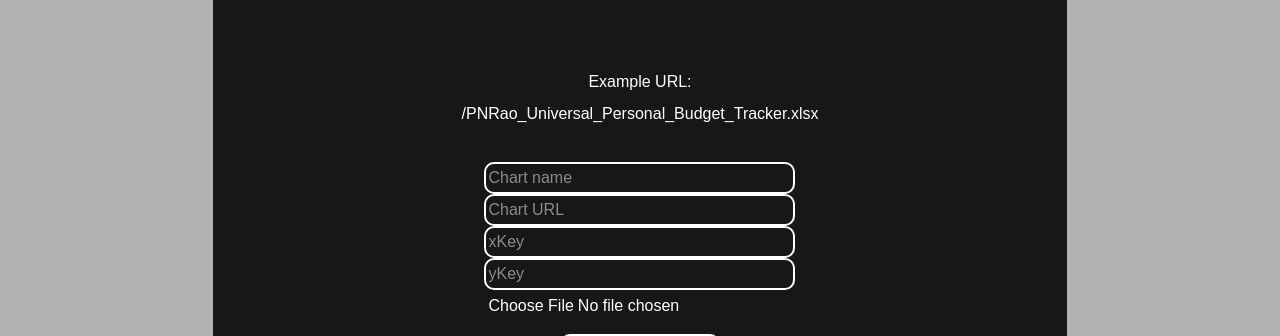
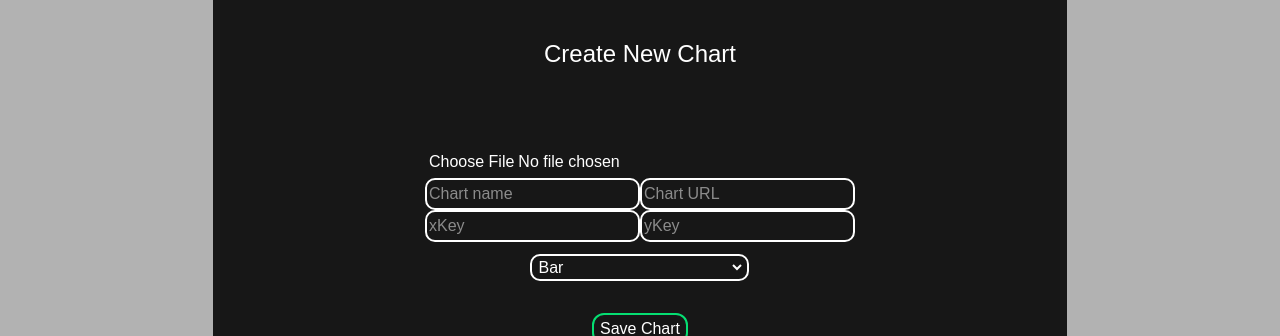
Before and after one commit to ElijDavis/Management-Application, a Next.js app in the folder manage-app/: page /dashboard in a window 1280 px wide. Both pictures are taken after a click on the button 1116 px from the left and 120 px from the top of the page. Shown: the part 210-546 px from the top of the page. Built offline with nearby package versions, Linux system fonts and the light colour scheme; no server answers; the database is empty.

Commit message:
Data Normalization: Normalized data rows for easier ingestion

```diff
--- a/manage-app/app/components/modals/newGraph.tsx
+++ b/manage-app/app/components/modals/newGraph.tsx
@@ -15,16 +15,6 @@ export default function CreateChart({ onClose }: { onClose: () => void }) {
   const [chartType, setChartType] = useState("bar");
   const [file, setFile] = useState<File | null>(null);
   const [showToast, setShowToast] = useState(false);
-
-  /*const handleSubmit = () => {
-    try {
-      saveChart(name, chartType as any, url, xKey, yKey);
-      //alert("Chart saved!");
-      setShowToast(true);
-    } catch (err) {
-      alert((err as Error).message);
-    }
-  };*/
 
   const handleSubmit = async () => {
     try {
@@ -54,16 +44,17 @@ export default function CreateChart({ onClose }: { onClose: () => void }) {
     <div className="fixed inset-0 flex flex-col items-center justify-center bg-black/30 bg-opacity-50 z-50" onClick={onClose}>
       <div className="bg-foreground rounded-lg flex flex-col justify-center items-center text-background w-2/3 h-2/3" onClick={(e) => e.stopPropagation()}>
         <h1 className="text-background text-2xl mb-20">Create New Chart</h1>
-        <p className="mb-2">Example URL:</p>
-        <p className="mb-10">/PNRao_Universal_Personal_Budget_Tracker.xlsx</p>
         <div className="mb-10 flex flex-col items-center">
           <div className="flex flex-col space-y-2 mb-5">
-            <input value={name} onChange={e => setName(e.target.value)} placeholder="Chart name" className="outline-offset-2 outline-2 outline-background rounded-md"/>
-            <input value={url} onChange={e => setUrl(e.target.value)} placeholder="Chart URL" className="outline-offset-2 outline-2 outline-background rounded-md"/>
-            <input value={xKey} onChange={e => setXKey(e.target.value)} placeholder="xKey" className="outline-offset-2 outline-2 outline-background rounded-md"/>
-            <input value={yKey} onChange={e => setYKey(e.target.value)} placeholder="yKey" className="outline-offset-2 outline-2 outline-background rounded-md"/>
             <input type="file" accept=".xlsx,.xls" onChange={(e) => setFile(e.target.files?.[0] || null)}/>
-
+            <div className="flex space-x-2">
+              <input value={name} onChange={e => setName(e.target.value)} placeholder="Chart name" className="outline-offset-2 outline-2 outline-background rounded-md focus:outline-none focus:ring-2 focus:ring-blue-500 required:border-red-500" required/>
+              <input value={url} onChange={e => setUrl(e.target.value)} placeholder="Chart URL" className="outline-offset-2 outline-2 outline-background rounded-md focus:outline-none focus:ring-2 focus:ring-blue-500 required:border-red-500"/>
+            </div>
+            <div className="flex space-x-2">
+              <input value={xKey} onChange={e => setXKey(e.target.value)} placeholder="xKey" className="outline-offset-2 outline-2 outline-background rounded-md focus:outline-none focus:ring-2 focus:ring-blue-500 required:border-red-500" required/>
+              <input value={yKey} onChange={e => setYKey(e.target.value)} placeholder="yKey" className="outline-offset-2 outline-2 outline-background rounded-md focus:outline-none focus:ring-2 focus:ring-blue-500 required:border-red-500" required/>
+            </div>
           </div>
           <select value={chartType} onChange={e => setChartType(e.target.value)} className="outline-offset-2 justify-self-center w-1/2 outline-2 outline-background rounded-md">
             <option value="bar">Bar</option>
--- a/manage-app/lib/data/pipeline.ts
+++ b/manage-app/lib/data/pipeline.ts
@@ -7,9 +7,10 @@ export interface RawRow {
 }
 
 export interface ChartData {
-  labels: string[];
-  datasets: { label: string; data: number[] }[];
+  labels: (string | null)[];
+  datasets: { label: string; data: (number | null)[] }[];
 }
+
 
 // -------------------- INGESTION --------------------
 // Unified function: handles local file paths OR remote URLs
@@ -47,15 +48,40 @@ export function transformForChart(
   yKey: string,
   datasetLabel: string
 ): ChartData {
+
+  const normalized = data.map((row) => {
+    const clean: RawRow = {};
+    Object.keys(row).forEach((key) => {
+      clean[key.trim().toLowerCase()] = row[key];
+    });
+    return clean;
+  });
+
+  const xKeyNorm = xKey.trim().toLowerCase();
+  const yKeyNorm = yKey.trim().toLowerCase();
+
   return {
-    labels: data.map((row) => String(row[xKey])),
+    labels: normalized.map((row) => String(row[xKeyNorm] ?? "")),
     datasets: [
       {
         label: datasetLabel,
-        data: data.map((row) => Number(row[yKey])),
+        data: normalized.map((row) => {
+          const val = row[yKeyNorm];
+          return val != null && val !== "" ? Number(val) : null;
+        }),
       },
     ],
   };
+}
+
+// -------------------- UTILITIES --------------------
+export function getHeadersFromWorkbook(workbook: XLSX.WorkBook): string[] {
+  const sheetName = workbook.SheetNames[0];
+  const raw = XLSX.utils.sheet_to_json(workbook.Sheets[sheetName], { header: 1 }) as any[][];
+
+  // First row contains headers
+  const headers = raw[0] || [];
+  return headers.map((h: any) => String(h).trim());
 }
 
 
@@ -68,42 +94,8 @@ export function transformForChart(
 
 
 
-export interface ChartData {
-  labels: string[];
-  datasets: { label: string; data: number[] }[];
-}
-
-/*export async function loadChartData(
-  source: string,
-  xKey: string,
-  yKey: string,
-  datasetLabel: string
-): Promise<ChartData> {
-  let workbook: XLSX.WorkBook;
-
-  if (source.startsWith("http://") || source.startsWith("https://")) {
-    const response = await fetch(source);
-    const arrayBuffer = await response.arrayBuffer();
-    workbook = XLSX.read(arrayBuffer, { type: "array" });
-  } else {
-    workbook = XLSX.readFile(source);
-  }
-
-  const sheetName = workbook.SheetNames[0];
-  const raw = XLSX.utils.sheet_to_json(workbook.Sheets[sheetName]);
-
-  return {
-    labels: raw.map((row: any) => String(row[xKey])),
-    datasets: [
-      {
-        label: datasetLabel,
-        data: raw.map((row: any) => Number(row[yKey])),
-      },
-    ],
-  };
-}*/
-
-
+// -------------------- LOADING --------------------
+// Unified function: handles both URL strings and already parsed ChartData
 export async function loadChartData(
   source: string | ChartData,
   xKey: string,
```
